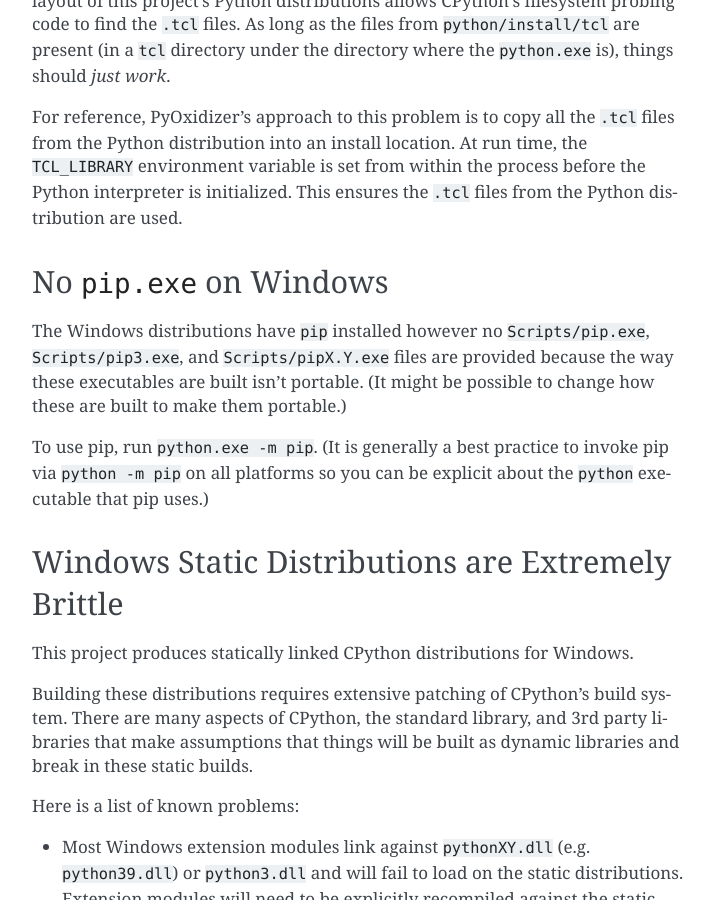
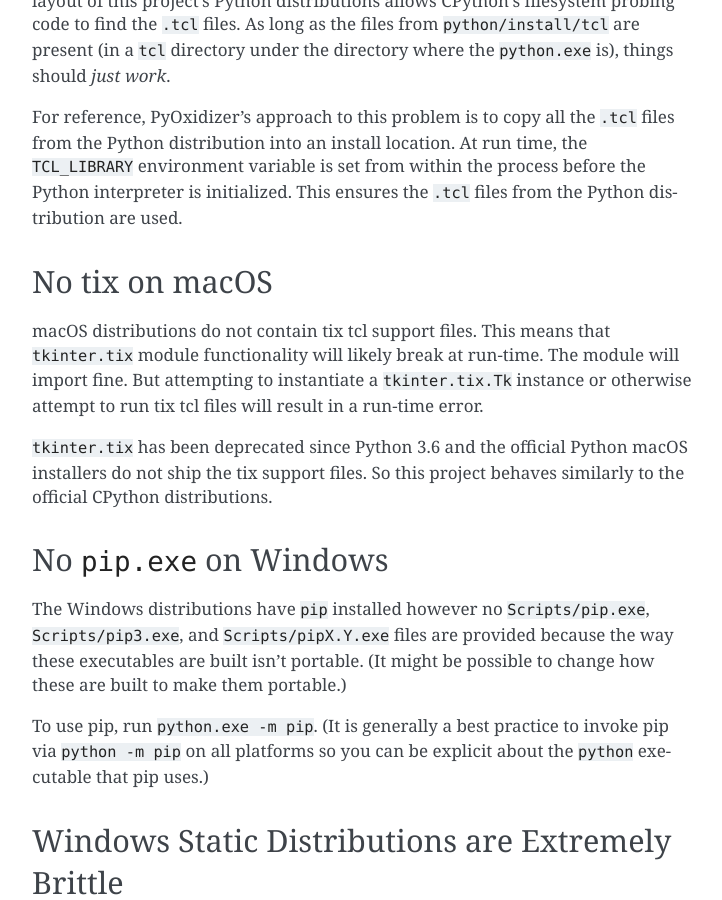
Before and after one commit to indygreg/python-build-standalone, a Sphinx documentation site: the page built from docs/quirks.rst, in a window 1280 px wide and 900 px high, scrolled down 2568 px. Shown: the whole window, without its empty margins (388-1110 px from the left). Built offline with Sphinx 7.4.7, drawn with Linux system fonts in a browser that asks for light colours.

Commit message:
downloads: update tcl/tk to 8.6.12 / remove tix on macOS
As part of the upgrade, tix stopped compiling on macOS due to compiler
errors. What the root cause is I'm not sure. It is probably possible
to work around. However, as part of investigating this I noticed that
the official Python macOS pkg installers don't ship the tix tcl files.
And the `tkinter.tix` module has been deprecated since Python 3.6. So
I think it is acceptable to drop support for tix on macOS.

```diff
--- a/docs/quirks.rst
+++ b/docs/quirks.rst
@@ -142,6 +142,21 @@ For reference, PyOxidizer's approach to this problem is to copy all the
 run time, the ``TCL_LIBRARY`` environment variable is set from within
 the process before the Python interpreter is initialized. This ensures the
 ``.tcl`` files from the Python distribution are used.
+
+.. _quirk_macos_no_tix:
+
+No tix on macOS
+===============
+
+macOS distributions do not contain tix tcl support files. This means that
+``tkinter.tix`` module functionality will likely break at run-time. The
+module will import fine. But attempting to instantiate a ``tkinter.tix.Tk``
+instance or otherwise attempt to run tix tcl files will result in a run-time
+error.
+
+``tkinter.tix`` has been deprecated since Python 3.6 and the official Python
+macOS installers do not ship the tix support files. So this project behaves
+similarly to the official CPython distributions.
 
 .. _quirk_windows_no_pip:
 
```
Also changed, not shown: 7 other files.
